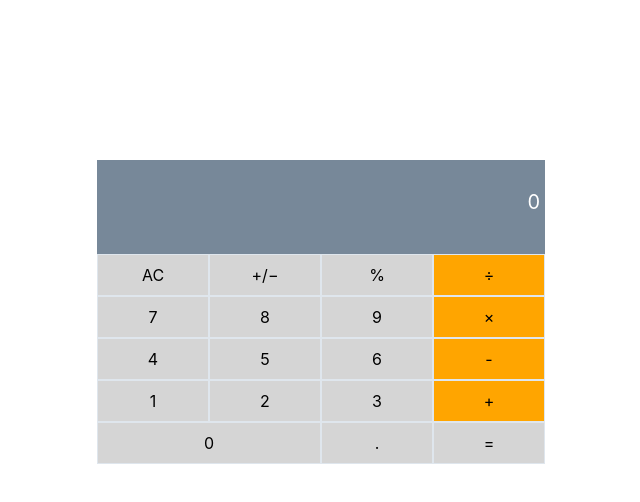
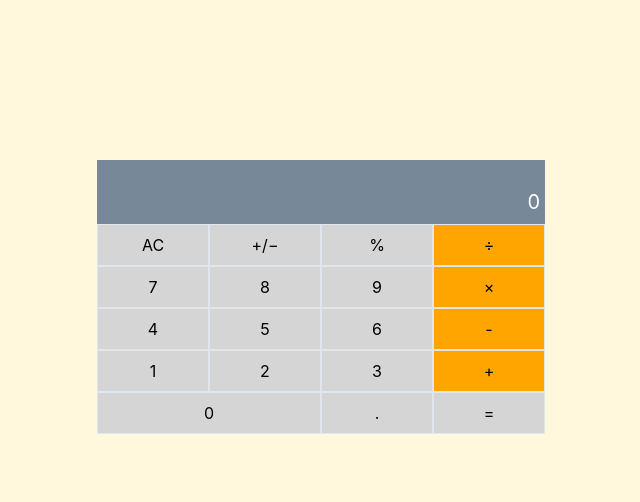
Before and after one commit to abenaTenkorang/math_magician, a React (Create React App) app: page / in a window 1280 px wide. Shown: the top 502 px of the page, without its empty margins (319-959 px from the left). Built offline with nearby package versions, Linux system fonts and the light colour scheme.

Commit message:
Add style to container

```diff
--- a/src/index.css
+++ b/src/index.css
@@ -1,27 +1,6 @@
-body {
+* {
   margin: 0;
-  font-family:
-    -apple-system,
-    BlinkMacSystemFont,
-    'Segoe UI',
-    'Roboto',
-    'Oxygen',
-    'Ubuntu',
-    'Cantarell',
-    'Fira Sans',
-    'Droid Sans',
-    'Helvetica Neue',
-    sans-serif;
-  -webkit-font-smoothing: antialiased;
-  -moz-osx-font-smoothing: grayscale;
+  padding: 0;
+  box-sizing: border-box;
+  background-color: cornsilk;
 }
-
-code {
-  font-family:
-    source-code-pro,
-    Menlo,
-    Monaco,
-    Consolas,
-    'Courier New',
-    monospace;
-}
```
